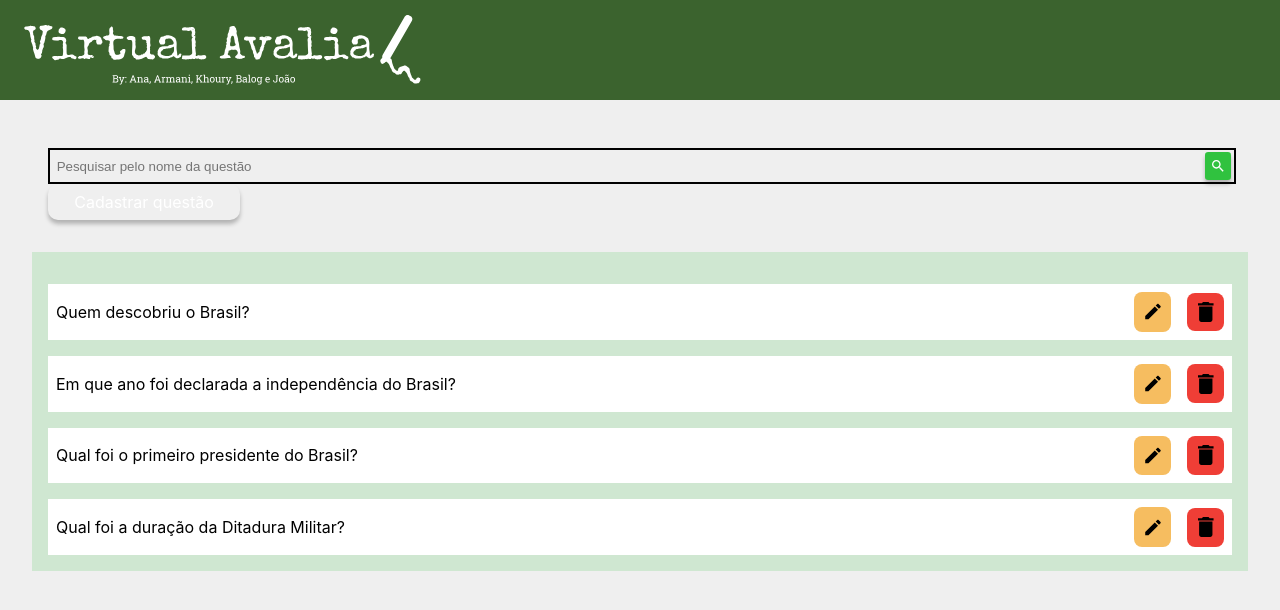
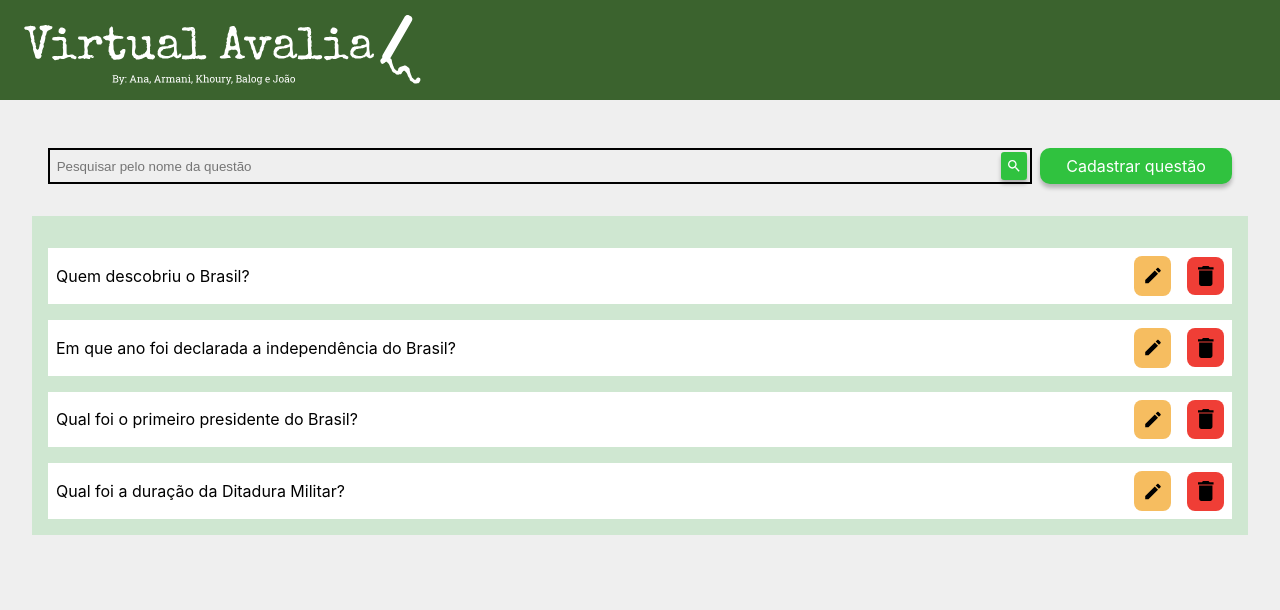
Before and after one commit to anabcuelbas/virtual-avalia, a React (Create React App) app: page /virtual-avalia/admin-questions in a window 1280 px wide. Shown: the top 610 px of the page. Built offline with nearby package versions, Linux system fonts and the light colour scheme.

Commit message:
Finaliza pagina de banco de questoes

```diff
--- a/src/modules/admin/questionsDatabase/QuestionsDatabase.page.js
+++ b/src/modules/admin/questionsDatabase/QuestionsDatabase.page.js
@@ -1,4 +1,5 @@
 import React from "react";
+import './QuestionsDb.css';
 
 import PageDefault from "../../../components/PageDefault";
 import PageContent from "../../../components/PageContent";
@@ -16,16 +17,19 @@ export const QuestionsDatabase = () => {
         <Header>
             <HeaderTitle/>
         </Header>
-
         <PageContent>
-
+            <div className='top-items'>
                 <SearchBar
                     placeholder='Pesquisar pelo nome da questão'
                 />
+                <div className='button-container'>
                     <LongButton
                         path='/'
                         name='Cadastrar questão'
+                        color='#30C23F'
                     />
+                </div>
+            </div>
 
             <Table
                     hasHeader={false}
--- /dev/null
+++ b/src/modules/admin/questionsDatabase/QuestionsDb.css
@@ -0,0 +1,21 @@
+.top-items {
+    display: flex;
+    flex-direction: column;
+    align-items: center;
+    justify-content: center;
+}
+
+.button-container {
+    margin-top: 1rem;
+}
+
+@media (min-width: 550px) {
+  .top-items {
+      flex-direction: row;
+  }
+
+  .button-container {
+      margin-top: 0rem;
+      margin-left: .5rem;
+  }
+}
```
Lines whose indentation alone changed are shown as unchanged.
